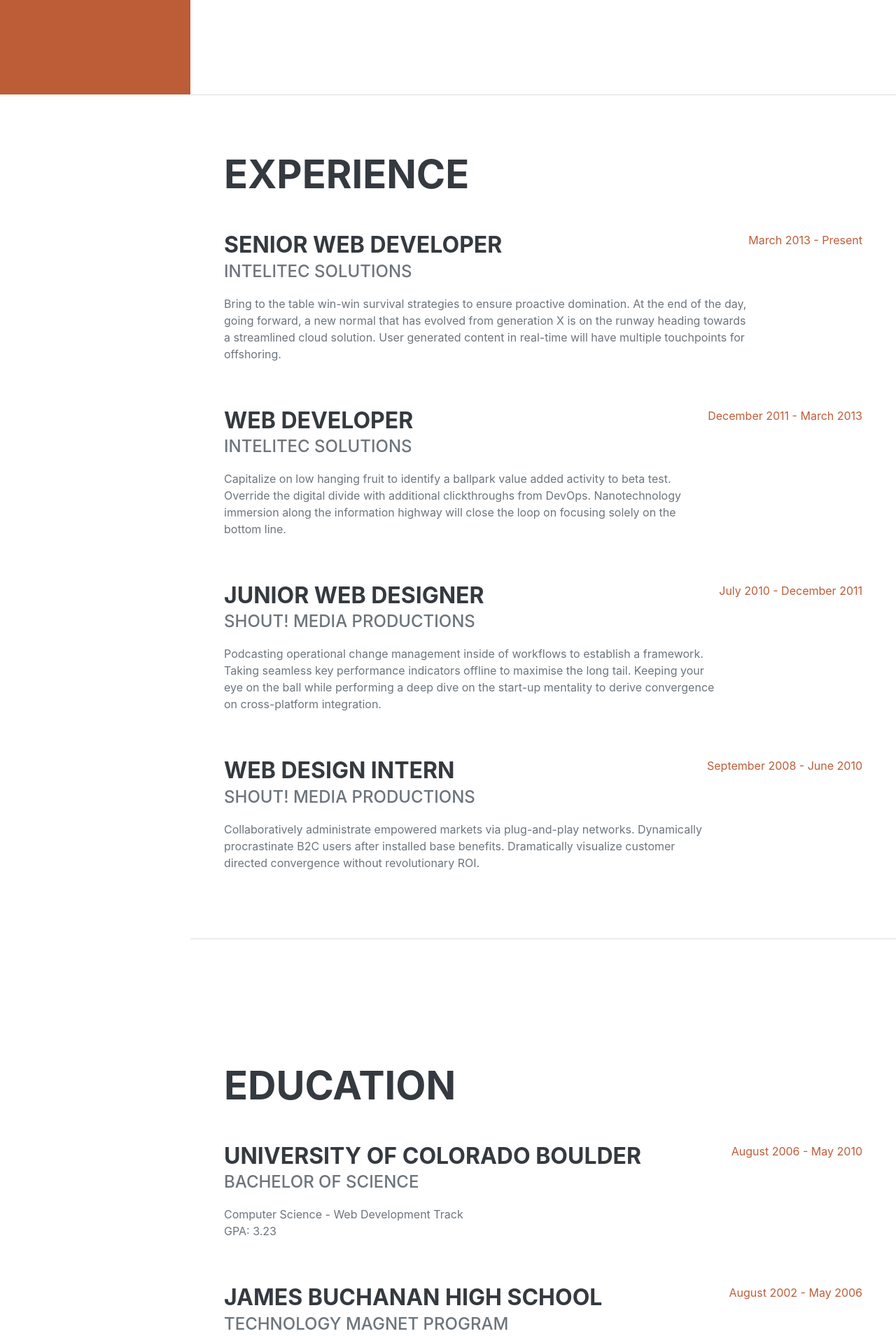
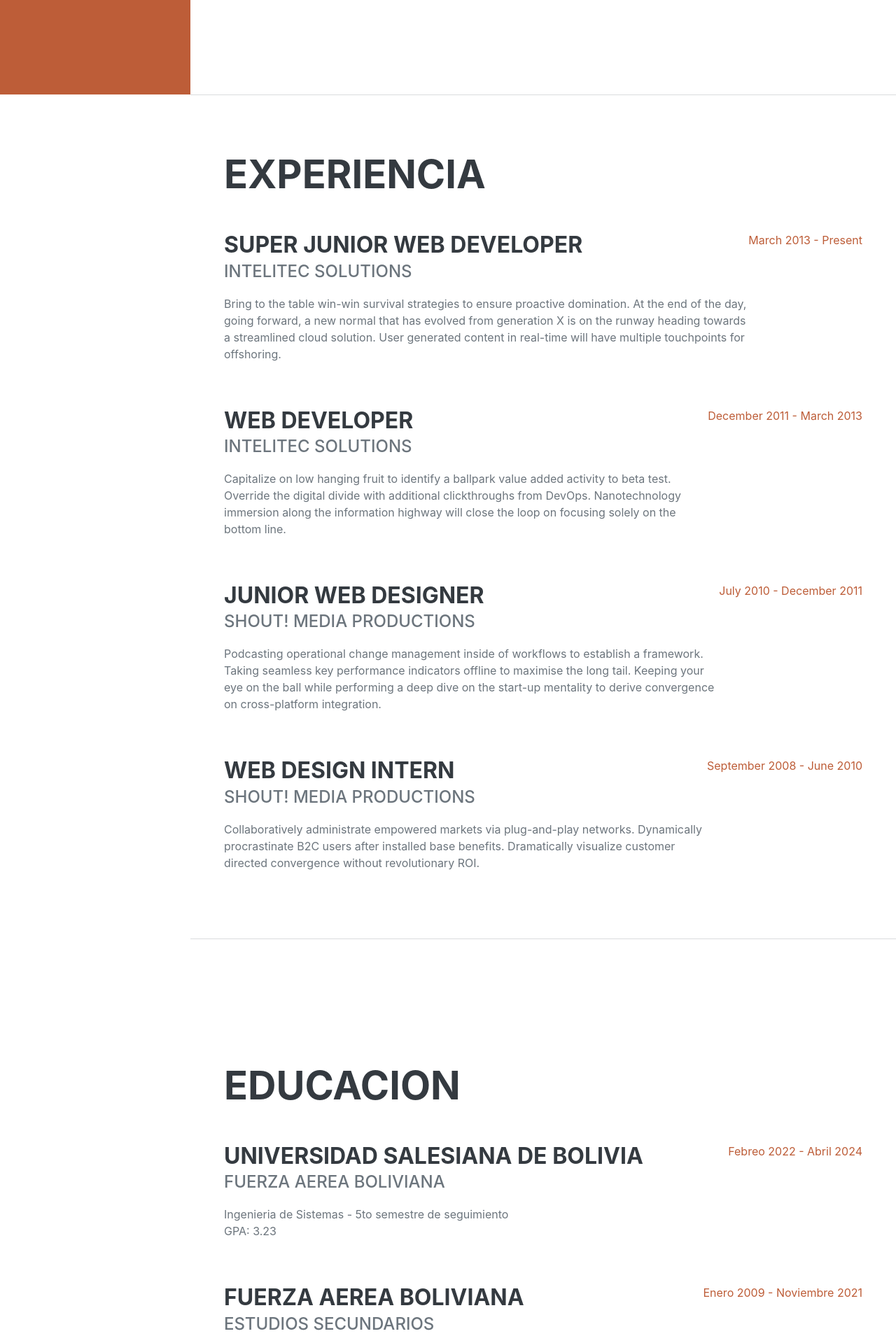
Before and after one commit to BenjexDtz/Mi-portafolio-personal, a Django app: page / in a window 1280 px wide. Shown: the part 665-2574 px from the top of the page at 70% size. Run offline with Django 5.2, Linux system fonts and the light colour scheme; some libraries are stand-ins or nearby versions; some web fonts are replaced.

Commit message:
Se modificaron multiples campos

```diff
--- a/templates/index.html
+++ b/templates/index.html
@@ -26,12 +26,12 @@
             <button class="navbar-toggler" type="button" data-bs-toggle="collapse" data-bs-target="#navbarResponsive" aria-controls="navbarResponsive" aria-expanded="false" aria-label="Toggle navigation"><span class="navbar-toggler-icon"></span></button>
             <div class="collapse navbar-collapse" id="navbarResponsive">
                 <ul class="navbar-nav">
-                    <li class="nav-item"><a class="nav-link js-scroll-trigger" href="#about">acerca de</a></li>
-                    <li class="nav-item"><a class="nav-link js-scroll-trigger" href="#experience">experiencia</a></li>
-                    <li class="nav-item"><a class="nav-link js-scroll-trigger" href="#education">educacion</a></li>
-                    <li class="nav-item"><a class="nav-link js-scroll-trigger" href="#skills">habilidades</a></li>
-                    <li class="nav-item"><a class="nav-link js-scroll-trigger" href="#interests">intereses</a></li>
-                    <li class="nav-item"><a class="nav-link js-scroll-trigger" href="#awards">logros</a></li>
+                    <li class="nav-item"><a class="nav-link js-scroll-trigger" href="#about">Acerca de</a></li>
+                    <li class="nav-item"><a class="nav-link js-scroll-trigger" href="#experience">Experiencia</a></li>
+                    <li class="nav-item"><a class="nav-link js-scroll-trigger" href="#education">Educacion</a></li>
+                    <li class="nav-item"><a class="nav-link js-scroll-trigger" href="#skills">Habilidades</a></li>
+                    <li class="nav-item"><a class="nav-link js-scroll-trigger" href="#interests">Intereses</a></li>
+                    <li class="nav-item"><a class="nav-link js-scroll-trigger" href="#awards">Logros</a></li>
                 </ul>
             </div>
         </nav>
@@ -61,10 +61,10 @@
             <!-- Experience-->
             <section class="resume-section" id="experience">
                 <div class="resume-section-content">
-                    <h2 class="mb-5">Experience</h2>
+                    <h2 class="mb-5">Experiencia</h2>
                     <div class="d-flex flex-column flex-md-row justify-content-between mb-5">
                         <div class="flex-grow-1">
-                            <h3 class="mb-0">Senior Web Developer</h3>
+                            <h3 class="mb-0">Super Junior Web Developer</h3>
                             <div class="subheading mb-3">Intelitec Solutions</div>
                             <p>Bring to the table win-win survival strategies to ensure proactive domination. At the end of the day, going forward, a new normal that has evolved from generation X is on the runway heading towards a streamlined cloud solution. User generated content in real-time will have multiple touchpoints for offshoring.</p>
                         </div>
@@ -100,23 +100,23 @@
             <!-- Education-->
             <section class="resume-section" id="education">
                 <div class="resume-section-content">
-                    <h2 class="mb-5">Education</h2>
+                    <h2 class="mb-5">Educacion</h2>
                     <div class="d-flex flex-column flex-md-row justify-content-between mb-5">
                         <div class="flex-grow-1">
-                            <h3 class="mb-0">University of Colorado Boulder</h3>
-                            <div class="subheading mb-3">Bachelor of Science</div>
-                            <div>Computer Science - Web Development Track</div>
+                            <h3 class="mb-0">Universidad Salesiana de Bolivia</h3>
+                            <div class="subheading mb-3">Fuerza Aerea Boliviana</div>
+                            <div>Ingenieria de Sistemas - 5to semestre de seguimiento</div>
                             <p>GPA: 3.23</p>
                         </div>
-                        <div class="flex-shrink-0"><span class="text-primary">August 2006 - May 2010</span></div>
+                        <div class="flex-shrink-0"><span class="text-primary">Febreo 2022 - Abril 2024</span></div>
                     </div>
                     <div class="d-flex flex-column flex-md-row justify-content-between">
                         <div class="flex-grow-1">
-                            <h3 class="mb-0">James Buchanan High School</h3>
-                            <div class="subheading mb-3">Technology Magnet Program</div>
+                            <h3 class="mb-0">Fuerza Aerea Boliviana</h3>
+                            <div class="subheading mb-3">Estudios Secundarios</div>
                             <p>GPA: 3.56</p>
                         </div>
-                        <div class="flex-shrink-0"><span class="text-primary">August 2002 - May 2006</span></div>
+                        <div class="flex-shrink-0"><span class="text-primary">Enero 2009 - Noviembre 2021</span></div>
                     </div>
                 </div>
             </section>
```
